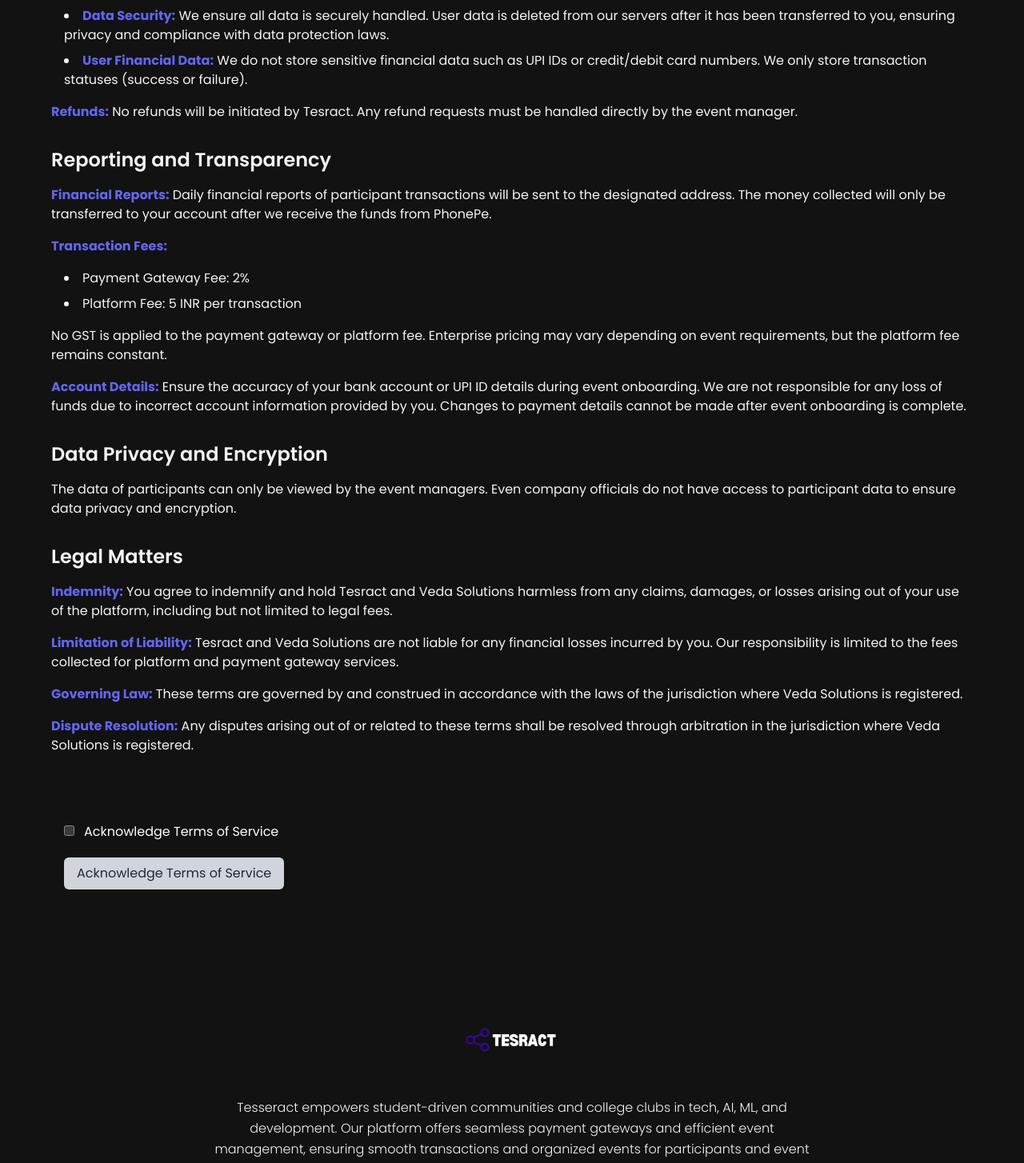
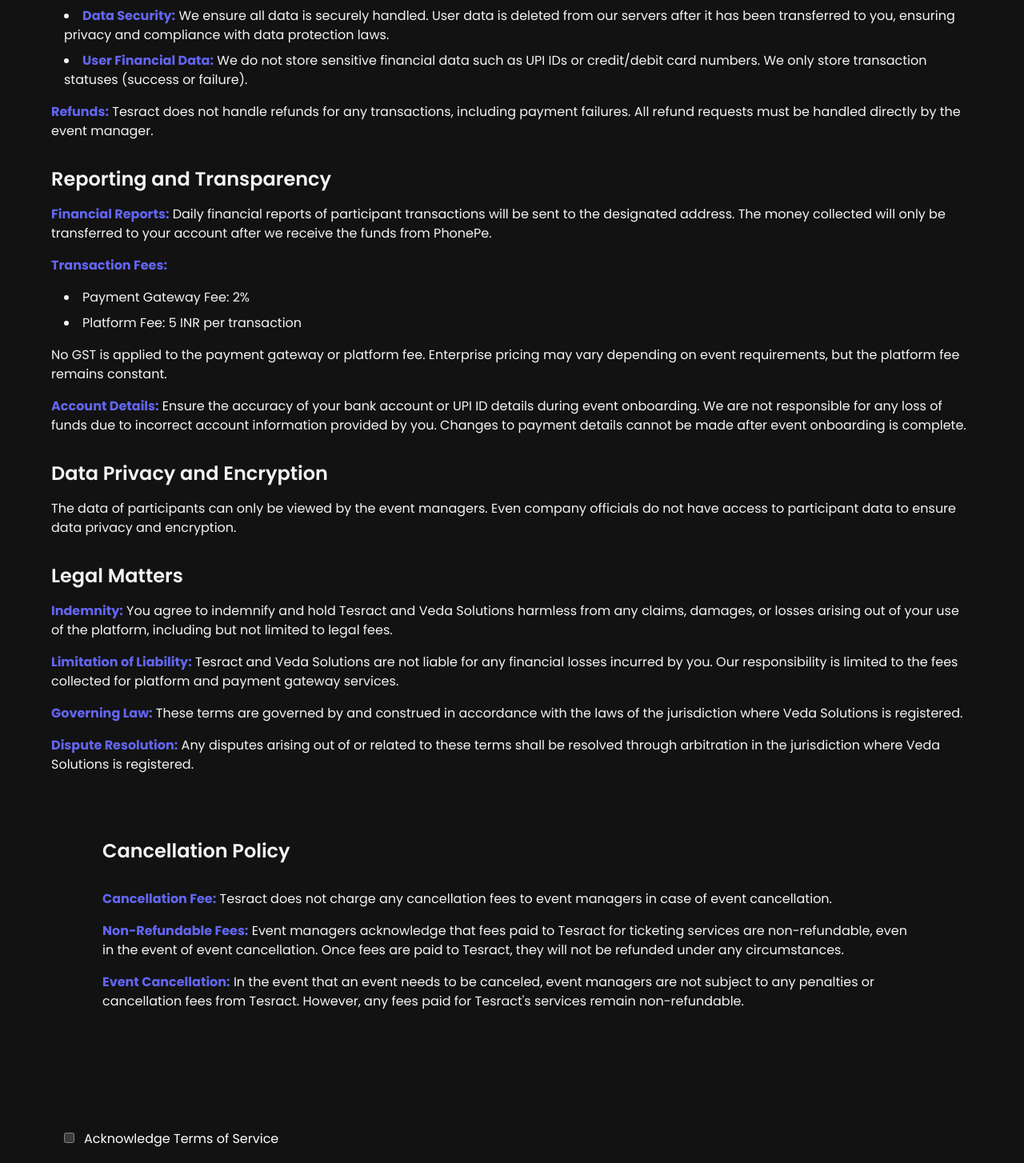
Before and after one commit to VarunHarinath/EventAura, a React (Vite) app: page /secure/v3/Event-On-Boadring in a window 1280 px wide. Shown: the part 965-2419 px from the top of the page at 80% size. Built offline with nearby package versions, Linux system fonts and the light colour scheme.

Commit message:
phonepay:update

```diff
--- a/src/components/EULA/EventEULA.jsx
+++ b/src/components/EULA/EventEULA.jsx
@@ -3,13 +3,13 @@
 const EventEULA = () => {
   return (
     <div className="text-gray-100 p-4 md:p-8 lg:p-16 space-y-8 font-bold">
-      <h1 className="text-2xl md:text-4xl font-bold ">
+      <h1 className="text-2xl md:text-4xl font-bold">
         Terms of Service for Event Managers
       </h1>
 
       <section className="space-y-4">
-        <h2 className="text-xl md:text-2xl font-semibold ">Introduction</h2>
-        <p className=" font-normal">
+        <h2 className="text-xl md:text-2xl font-semibold">Introduction</h2>
+        <p className="font-normal">
           Welcome to Tesract, a service by Veda Solutions, for managing your
           events. This document outlines the terms that apply to event managers
           using our platform.
@@ -17,27 +17,26 @@
       </section>
 
       <section className="space-y-4">
-        <h2 className="text-xl md:text-2xl font-semibold ">Event Management</h2>
-        <p className=" font-normal">
+        <h2 className="text-xl md:text-2xl font-semibold">Event Management</h2>
+        <p className="font-normal">
           <strong className="text-indigo-500">Listing Events:</strong> You can
           list your events on Tesract, providing all necessary details for
           ticket sales and event management.
         </p>
-        <p className=" font-normal">
+        <p className="font-normal">
           <strong className="text-indigo-500">Financial Transactions:</strong>{" "}
           All financial transactions are processed through PhonePe. Tesract
           deducts a platform fee and payment gateway fee from each transaction.
           The money collected from ticket sales will be settled to your account
           by PhonePe, typically within 3 to 5 business days (T+3 to T+5 days).
-          We do not hold any funds; settlement is handled directly by PhonePe.
         </p>
       </section>
 
       <section className="space-y-4">
-        <h2 className="text-xl md:text-2xl font-semibold ">
+        <h2 className="text-xl md:text-2xl font-semibold">
           Administrative Access
         </h2>
-        <p className=" font-normal">
+        <p className="font-normal">
           You will have access to the administrative panel to manage your
           event's financial aspects. Misuse of the platform, such as tampering
           with data or spamming participants, will result in severe
@@ -46,10 +45,10 @@
       </section>
 
       <section className="space-y-4">
-        <h2 className="text-xl md:text-2xl font-semibold ">
+        <h2 className="text-xl md:text-2xl font-semibold">
           Compliance and Conduct
         </h2>
-        <p className=" font-normal">
+        <p className="font-normal">
           As an event manager, you are responsible for ensuring your events
           comply with all applicable laws and regulations. Non-compliance may
           result in termination of your access to the platform.
@@ -57,68 +56,68 @@
       </section>
 
       <section className="space-y-4">
-        <h2 className="text-xl md:text-2xl font-semibold ">
+        <h2 className="text-xl md:text-2xl font-semibold">
           Financial and Data Security
         </h2>
-        <p className=" font-normal">
+        <p className="font-normal">
           <strong className="text-indigo-500">Data Handling:</strong>
         </p>
         <ul className="list-disc list-inside ml-4 space-y-2">
-          <li className=" font-normal">
+          <li className="font-normal">
             <strong className="text-indigo-500">
               Collection and Transfer:
             </strong>{" "}
             We collect and transfer event-related data securely to you for
             managing the event.
           </li>
-          <li className=" font-normal">
+          <li className="font-normal">
             <strong className="text-indigo-500">Data Protection:</strong> User
             data is used strictly for event-related purposes and not for any
             unauthorized activities.
           </li>
-          <li className=" font-normal">
+          <li className="font-normal">
             <strong className="text-indigo-500">Data Security:</strong> We
             ensure all data is securely handled. User data is deleted from our
             servers after it has been transferred to you, ensuring privacy and
             compliance with data protection laws.
           </li>
-          <li className=" font-normal">
+          <li className="font-normal">
             <strong className="text-indigo-500">User Financial Data:</strong> We
             do not store sensitive financial data such as UPI IDs or
             credit/debit card numbers. We only store transaction statuses
             (success or failure).
           </li>
         </ul>
-        <p className=" font-normal">
-          <strong className="text-indigo-500">Refunds:</strong> No refunds will
-          be initiated by Tesract. Any refund requests must be handled directly
-          by the event manager.
+        <p className="font-normal">
+          <strong className="text-indigo-500">Refunds:</strong> Tesract does not
+          handle refunds for any transactions, including payment failures. All
+          refund requests must be handled directly by the event manager.
         </p>
       </section>
 
       <section className="space-y-4">
-        <h2 className="text-xl md:text-2xl font-semibold ">
+        <h2 className="text-xl md:text-2xl font-semibold">
           Reporting and Transparency
         </h2>
-        <p className=" font-normal">
+        <p className="font-normal">
           <strong className="text-indigo-500">Financial Reports:</strong> Daily
           financial reports of participant transactions will be sent to the
           designated address. The money collected will only be transferred to
           your account after we receive the funds from PhonePe.
         </p>
-        <p className=" font-normal">
+        <p className="font-normal">
           <strong className="text-indigo-500">Transaction Fees:</strong>
         </p>
         <ul className="list-disc list-inside ml-4 space-y-2">
-          <li className=" font-normal">Payment Gateway Fee: 2%</li>
-          <li className=" font-normal">Platform Fee: 5 INR per transaction</li>
+          <li className="font-normal">Payment Gateway Fee: 2%</li>
+          <li className="font-normal">Platform Fee: 5 INR per transaction</li>
         </ul>
-        <p className=" font-normal">
+        <p className="font-normal">
           No GST is applied to the payment gateway or platform fee. Enterprise
           pricing may vary depending on event requirements, but the platform fee
           remains constant.
         </p>
-        <p className=" font-normal">
+        <p className="font-normal">
           <strong className="text-indigo-500">Account Details:</strong> Ensure
           the accuracy of your bank account or UPI ID details during event
           onboarding. We are not responsible for any loss of funds due to
@@ -128,10 +127,10 @@
       </section>
 
       <section className="space-y-4">
-        <h2 className="text-xl md:text-2xl font-semibold ">
+        <h2 className="text-xl md:text-2xl font-semibold">
           Data Privacy and Encryption
         </h2>
-        <p className=" font-normal">
+        <p className="font-normal">
           The data of participants can only be viewed by the event managers.
           Even company officials do not have access to participant data to
           ensure data privacy and encryption.
@@ -139,30 +138,58 @@
       </section>
 
       <section className="space-y-4">
-        <h2 className="text-xl md:text-2xl font-semibold ">Legal Matters</h2>
-        <p className=" font-normal">
+        <h2 className="text-xl md:text-2xl font-semibold">Legal Matters</h2>
+        <p className="font-normal">
           <strong className="text-indigo-500">Indemnity:</strong> You agree to
           indemnify and hold Tesract and Veda Solutions harmless from any
           claims, damages, or losses arising out of your use of the platform,
           including but not limited to legal fees.
         </p>
-        <p className=" font-normal">
+        <p className="font-normal">
           <strong className="text-indigo-500">Limitation of Liability:</strong>{" "}
           Tesract and Veda Solutions are not liable for any financial losses
           incurred by you. Our responsibility is limited to the fees collected
           for platform and payment gateway services.
         </p>
-        <p className=" font-normal">
+        <p className="font-normal">
           <strong className="text-indigo-500">Governing Law:</strong> These
           terms are governed by and construed in accordance with the laws of the
           jurisdiction where Veda Solutions is registered.
         </p>
-        <p className=" font-normal">
+        <p className="font-normal">
           <strong className="text-indigo-500">Dispute Resolution:</strong> Any
           disputes arising out of or related to these terms shall be resolved
           through arbitration in the jurisdiction where Veda Solutions is
           registered.
         </p>
+
+        <div className="text-gray-100 p-4 md:p-8 lg:p-16 space-y-8 font-bold">
+          <h2 className="text-xl md:text-2xl font-semibold">
+            Cancellation Policy
+          </h2>
+
+          <section className="space-y-4">
+            <p className="font-normal">
+              <strong className="text-indigo-500">Cancellation Fee:</strong>{" "}
+              Tesract does not charge any cancellation fees to event managers in
+              case of event cancellation.
+            </p>
+            <p className="font-normal">
+              <strong className="text-indigo-500">Non-Refundable Fees:</strong>{" "}
+              Event managers acknowledge that fees paid to Tesract for ticketing
+              services are non-refundable, even in the event of event
+              cancellation. Once fees are paid to Tesract, they will not be
+              refunded under any circumstances.
+            </p>
+            <p className="font-normal">
+              <strong className="text-indigo-500">Event Cancellation:</strong>{" "}
+              In the event that an event needs to be canceled, event managers
+              are not subject to any penalties or cancellation fees from
+              Tesract. However, any fees paid for Tesract's services remain
+              non-refundable.
+            </p>
+          </section>
+        </div>
       </section>
     </div>
   );
--- a/src/components/EULA/UserEULA .jsx
+++ b/src/components/EULA/UserEULA .jsx
@@ -2,15 +2,13 @@
 
 const UserEULA = () => {
   return (
-    <div className=" text-gray-100 p-4 md:p-8 lg:p-16 space-y-8">
-      <h1 className="text-2xl md:text-4xl font-bold text-gray-100">
+    <div className="text-gray-100 p-4 md:p-8 lg:p-16 space-y-8 font-bold">
+      <h1 className="text-2xl md:text-4xl font-bold">
         Terms of Service for Users
       </h1>
 
       <section className="space-y-4">
-        <h2 className="text-xl md:text-2xl font-semibold text-gray-100">
-          Introduction
-        </h2>
+        <h2 className="text-xl md:text-2xl font-semibold">Introduction</h2>
         <p className="font-normal">
           Welcome to Tesract, the preferred event management platform for
           student-driven clubs. This document governs your access to and use of
@@ -19,7 +17,7 @@
       </section>
 
       <section className="space-y-4">
-        <h2 className="text-xl md:text-2xl font-semibold text-gray-100">
+        <h2 className="text-xl md:text-2xl font-semibold">
           Ticket Purchase and Payment
         </h2>
         <p className="font-normal">
@@ -30,19 +28,19 @@
         </p>
         <p className="font-normal">
           <strong className="text-indigo-500">Payment Processing:</strong>{" "}
-          Payments are processed securely by PhonePay. Tesract does not store or
+          Payments are processed securely by PhonePe. Tesract does not store or
           have access to your credit card information.
         </p>
         <p className="font-normal">
-          <strong className="text-indigo-500">Payment Failures:</strong> In case
-          of payment failure during transactions, Tesract is liable to refund
-          the amount. This applies only if tickets are purchased from the
-          official website.
+          <strong className="text-indigo-500">Payment Failures:</strong> Tesract
+          does not handle refunds for any transactions, including payment
+          failures. All refund requests must be handled directly by the event
+          manager.
         </p>
       </section>
 
       <section className="space-y-4">
-        <h2 className="text-xl md:text-2xl font-semibold text-gray-100">
+        <h2 className="text-xl md:text-2xl font-semibold">
           Ticket Confirmation and Use
         </h2>
         <p className="font-normal">
@@ -59,31 +57,29 @@
       </section>
 
       <section className="space-y-4">
-        <h2 className="text-xl md:text-2xl font-semibold text-gray-100">
-          Refund Policy
-        </h2>
+        <h2 className="text-xl md:text-2xl font-semibold">Refund Policy</h2>
         <p className="font-normal">
           <strong className="text-indigo-500">Final Sales:</strong> All ticket
           sales are final. Refunds are issued only if the event is canceled and
           not rescheduled.
         </p>
         <p className="font-normal">
-          <strong className="text-indigo-500">Refund Handling:</strong> Any
-          matters related to refunds will be taken care of by the event
-          managers. Tesract shall not initiate refunds unless there is a failure
-          in the PhonePay payment system.
+          <strong className="text-indigo-500">Refund Handling:</strong>Tesract
+          does not handle refunds for any transactions, including payment
+          failures. All refund requests must be handled directly by the event
+          manager.
         </p>
       </section>
 
       <section className="space-y-4">
-        <h2 className="text-xl md:text-2xl font-semibold text-gray-100">
+        <h2 className="text-xl md:text-2xl font-semibold">
           Privacy Policy for Users
         </h2>
         <p className="font-normal">
           <strong className="text-indigo-500">Data Collection:</strong> We
           collect necessary information during the ticket purchase process, such
           as your name, email address, and payment details via our payment
-          gateway partner, PhonePay.
+          gateway partner, PhonePe.
         </p>
         <p className="font-normal">
           <strong className="text-indigo-500">Data Use:</strong> We use your
@@ -94,7 +90,7 @@
         <p className="font-normal">
           <strong className="text-indigo-500">Data Security:</strong> We
           implement strong security measures to protect your data. Your payment
-          information is processed and secured by PhonePay. Tesract does not
+          information is processed and secured by PhonePe. Tesract does not
           store any user financial data (i.e., payment details) for security
           reasons.
         </p>
@@ -107,7 +103,7 @@
       </section>
 
       <section className="space-y-4">
-        <h2 className="text-xl md:text-2xl font-semibold text-gray-100">
+        <h2 className="text-xl md:text-2xl font-semibold">
           Liability and Disclaimer
         </h2>
         <p className="font-normal">
@@ -119,8 +115,8 @@
         </p>
         <p className="font-normal">
           <strong className="text-indigo-500">Security of Transactions:</strong>{" "}
-          Every transaction is secured by PhonePay. Tesract ensures the
-          integrity and security of the payment process.
+          Every transaction is secured by PhonePe. Tesract ensures the integrity
+          and security of the payment process.
         </p>
         <p className="font-normal">
           <strong className="text-indigo-500">Limitations on Liability:</strong>{" "}
@@ -137,7 +133,7 @@
       </section>
 
       <section className="space-y-4">
-        <h2 className="text-xl md:text-2xl font-semibold text-gray-100">
+        <h2 className="text-xl md:text-2xl font-semibold">
           Code of Conduct for Participants
         </h2>
         <p className="font-normal">
@@ -159,9 +155,7 @@
       </section>
 
       <section className="space-y-4">
-        <h2 className="text-xl md:text-2xl font-semibold text-gray-100">
-          Changes to Terms
-        </h2>
+        <h2 className="text-xl md:text-2xl font-semibold">Changes to Terms</h2>
         <p className="font-normal">
           Tesract reserves the right to modify these terms at any time. Any
           changes will be communicated to users via email or through our
@@ -171,15 +165,45 @@
       </section>
 
       <section className="space-y-4">
-        <h2 className="text-xl md:text-2xl font-semibold text-gray-100">
-          Governing Law
-        </h2>
+        <h2 className="text-xl md:text-2xl font-semibold">Governing Law</h2>
         <p className="font-normal">
           These terms shall be governed by and construed in accordance with the
           laws of the jurisdiction in which Tesract operates. Any disputes
           arising out of or related to these terms shall be resolved in the
           courts of that jurisdiction.
         </p>
+
+        <div className="text-gray-100 p-4 md:p-8 lg:p-16 space-y-8 font-bold">
+          <h2 className="text-xl md:text-2xl font-semibold">Refund Policy</h2>
+
+          <section className="space-y-4">
+            <p className="font-normal">
+              <strong className="text-indigo-500">Refund Handling:</strong>{" "}
+              Tesract does not handle or initiate any refunds for ticket
+              purchases made through the platform. All sales are final, and
+              refunds or cancellations are not permitted under any
+              circumstances, including event cancellation by the organizer.
+            </p>
+            <p className="font-normal">
+              <strong className="text-indigo-500">
+                Non-Refundable Tickets:
+              </strong>{" "}
+              All tickets purchased through Tesract are non-refundable and
+              non-cancellable. Users acknowledge and agree that once a ticket
+              purchase is made, it cannot be refunded or canceled.
+            </p>
+            <p className="font-normal">
+              <strong className="text-indigo-500">
+                Damaged or Defective Tickets:
+              </strong>{" "}
+              In the rare event that a ticket is received in a damaged or
+              defective condition, please report the issue to our customer
+              service team immediately upon receipt. We will investigate the
+              matter and take appropriate action, which may include issuing a
+              replacement ticket if feasible.
+            </p>
+          </section>
+        </div>
       </section>
     </div>
   );
```
